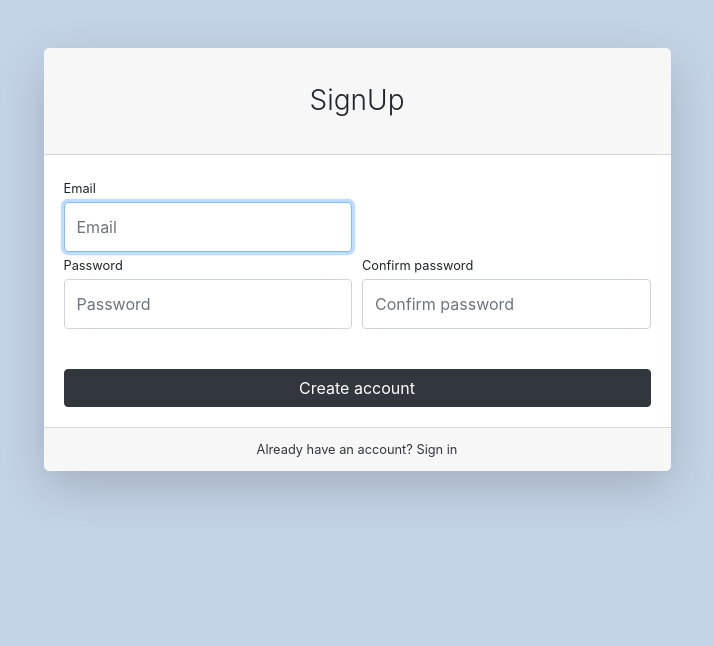
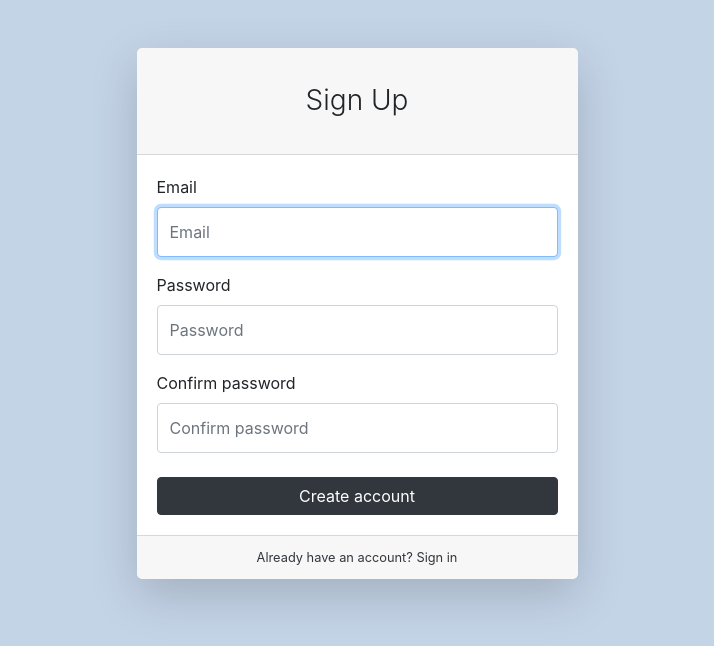
Before and after one commit to mrKazzila/python_dev_test_task, a Django app: page /users/signup/ in a window 1280 px wide. Shown: the top 646 px of the page, without its empty margins (283-997 px from the left). Run offline with Django 4.2, Linux system fonts and the light colour scheme; parts of the project's set-up code (start-up, migrations or seed data) failed here and were passed over; some libraries are stand-ins or nearby versions.

Commit message:
feat: update layout

```diff
--- a/app/static/css/index.css
+++ b/app/static/css/index.css
@@ -7,13 +7,13 @@ body {
     padding-top: 56px;
 }
 
-#start-purchase-btn {
+#start-review-btn, #main-sign-in-btn {
     background-color: #23364e;
     border-color: #23364e;
     color: white;
 }
 
-#start-purchase-link {
+#start-review-link, #main-sign-in-link {
     text-decoration: none;
     color: white;
 }
--- a/app/users/templates/users/base.html
+++ b/app/users/templates/users/base.html
@@ -9,11 +9,11 @@
     <meta name="description" content=""/>
     <meta name="author" content=""/>
     <title>
-        Store - Authorization
+        Flake review - Authorization
     </title>
     <link href="{% static 'css/auth.css' %}"/>
     <link href="{% static 'css/auth.css' %}" rel="stylesheet"/>
-    <link rel="icon" href="{% static 'img/favicon.png' %}" title="favicon" type="image/x-icon">
+    <link rel="icon" href="{% static 'img/favicon.svg' %}" title="favicon" type="image/x-icon">
     <script src="https://cdnjs.cloudflare.com/ajax/libs/font-awesome/5.15.1/js/all.min.js"
             crossorigin="anonymous"></script>
 </head>
--- a/app/users/templates/users/signup.html
+++ b/app/users/templates/users/signup.html
@@ -4,10 +4,9 @@
 <main>
     <div class="container">
         <div class="row justify-content-center">
-                    <div class="col-lg-7">
+            <div class="col-lg-5">
                 {% if form.errors %}
-                        <div class="alert alert-warning alert-dismissible fade show" role="alert"
-                             style="margin-top: 50px;">
+                <div class="alert alert-warning alert-dismissible fade show" role="alert" style="margin-top: 50px;">
                     {{ form.errors }}
                     <button type="button" class="close" data-dismiss="alert" aria-label="Close">
                         <span aria-hidden="true">&times;</span>
@@ -18,40 +17,26 @@
                 <div class="card shadow-lg border-0 rounded-lg mt-5">
                     <div class="card-header">
                         <h3 class="text-center font-weight-light my-4">
-                                    SignUp
+                            Sign Up
                         </h3>
                     </div>
                     <div class="card-body">
                         <form action="{% url 'users:signup' %}" method="POST">
                             {% csrf_token %}
-                                    <div class="form-row">
-                                        <div class="col-md-6">
-                                            <label class="small mb-1" for="{{ form.email.id_for_label }}">
-                                                Email
-                                            </label>
+                            <div class="form-group">
+                                <label for="{{ form.email.id_for_label }}">Email</label>
                                 {{ form.email }}
                             </div>
-                                    </div>
-                                    <div class="form-row">
-                                        <div class="col-md-6">
                             <div class="form-group">
-                                                <label class="small mb-1" for="{{ form.password1.id_for_label }}">
-                                                    Password
-                                                </label>
+                                <label for="{{ form.password1.id_for_label }}">Password</label>
                                 {{ form.password1 }}
                             </div>
-                                        </div>
-                                        <div class="col-md-6">
                             <div class="form-group">
-                                                <label class="small mb-1" for="{{ form.password2.id_for_label }}">
-                                                    Confirm password
-                                                </label>
+                                <label for="{{ form.password2.id_for_label }}">Confirm password</label>
                                 {{ form.password2 }}
                             </div>
-                                        </div>
-                                    </div>
-                                    <div class="form-group mt-4 mb-0">
-                                        <input class="btn btn-primary btn-block" type="submit" value="Create account">
+                            <div class="form-group text-center mt-4 mb-0">
+                                <button class="btn btn-primary btn-block" type="submit">Create account</button>
                             </div>
                         </form>
                     </div>
--- a/app/users/templates/users/user_profile.html
+++ b/app/users/templates/users/user_profile.html
@@ -1,5 +1,9 @@
 {% extends 'common/base.html' %}
 {% load static %}
+
+{% block css %}
+    <link href="{% static 'css/profile.css' %}" rel="stylesheet">
+{% endblock %}
 
 {% block content %}
     <div class="container">
@@ -9,7 +13,7 @@
                 <p class="text-center">USER: {{ user.id }}</p>
                 <p class="text-center">Email: {{ user.email }}</p>
                 <div class="text-center">
-                    <a href="{% url 'code_files:file_list' %}" class="btn btn-primary btn-lg">К файлам</a>
+                    <a href="{% url 'code_files:file_list' %}" class="btn btn-primary btn-lg">To the files</a>
                 </div>
             </div>
         </div>
```
Also changed, not shown: app/code_files/templates/code_files/file_list.html (+11 -5 lines), app/common/templates/common/base.html (+2 -7 lines), app/common/templates/common/index.html (+12 -8 lines), app/static/css/file_fist.css (added, +9 -0 lines), app/users/templates/users/signin.html (+11 -14 lines), app/static/img/wallpaper.webp. Lines whose indentation alone changed are shown as unchanged.
